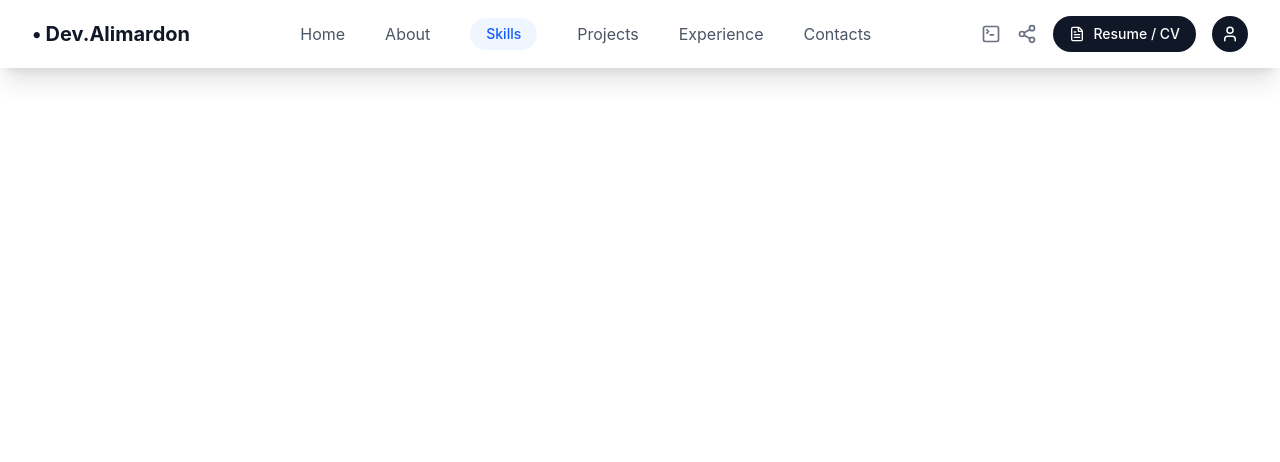
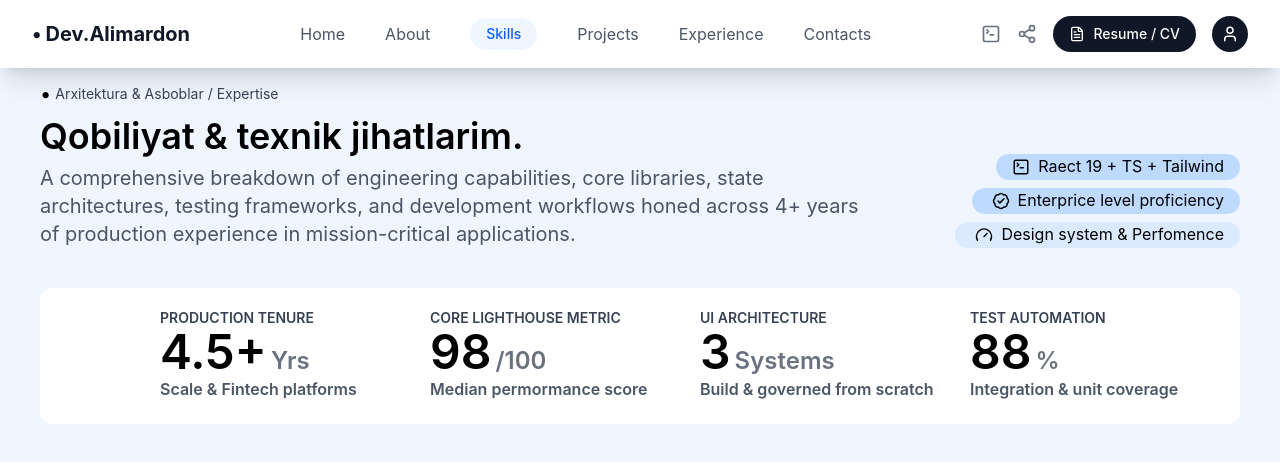
Before and after one commit to aau357/Project, a React (Vite) app: page /Skills in a window 1280 px wide. Shown: the top 462 px of the page. Built offline with nearby package versions, Linux system fonts and the light colour scheme.

Commit message:
add new page

```diff
--- a/src/App.tsx
+++ b/src/App.tsx
@@ -5,6 +5,9 @@ import HomePages from './Companents/Pages/HomePages'
 import ContactCard from './Companents/Pages/ContactCard'
 import AboutUs from './Companents/Pages/AboutUs'
 import Pricing from './Companents/Pages/Pricing'
+import Skills from './Companents/Pages/Skills'
+import Projects from './Companents/Pages/Projects'
+import Experience from './Companents/Pages/Experience'
 
 const App = () => {
   return (
@@ -15,6 +18,9 @@ const App = () => {
         <Route path="/ContactCard" element={<ContactCard />} />
         <Route path="/AboutUs" element={<AboutUs />} />
         <Route path="/pricing" element={<Pricing />} />
+        <Route path='/Skills' element={<Skills />} />
+        <Route path='/Projects' element={<Projects />} />
+        <Route path='/Experience' element={<Experience />} />
       </Routes>
     </Router>
   )
--- a/src/Companents/Navbar.tsx
+++ b/src/Companents/Navbar.tsx
@@ -1,4 +1,3 @@
-import { Link } from "react-router-dom";
 import { NavLink } from "react-router-dom";
 import { SquareTerminal, Share2, FileText, User } from "lucide-react";
 
--- /dev/null
+++ b/src/Companents/Pages/Experience.tsx
@@ -0,0 +1,9 @@
+const Experience = () => {
+  return (
+    <div>Experience
+        <img src="Ali.jpg" alt="photo" />
+    </div>
+  )
+}
+
+export default Experience
--- /dev/null
+++ b/src/Companents/Pages/Projects.tsx
@@ -0,0 +1,11 @@
+const Projects = () => {
+    return (
+        <div>Projects
+
+
+            <img src="Ali.jpg" alt="photo" />
+        </div>
+    )
+}
+
+export default Projects
--- /dev/null
+++ b/src/Companents/Pages/Skills.tsx
@@ -0,0 +1,139 @@
+import { BadgeCheck, Gauge, SquareTerminal } from "lucide-react"
+
+const Skills = () => {
+    return (
+
+        // main div
+
+        <div className=" flex flex-col min-h-screen bg-blue-50 px-10 ">
+
+
+            {/* second div for text */}
+            <div className="pt-20 flex justify-between gap-20 items-end">
+
+                {/* Birinchi qism uchun */}
+                <div className="flex flex-col gap-2">
+                    <div className="flex items-center gap-1">
+                        <span className="text-xl">
+                            •
+                        </span>
+                        <span className="text-sm text-gray-700">
+                            Arxitektura & Asboblar / Expertise
+                        </span>
+                    </div>
+                    <span className="text-4xl font-semibold">
+                        Qobiliyat & texnik jihatlarim.
+                    </span>
+                    <span className="text-xl max-w-4xl text-gray-600">
+                        A comprehensive breakdown of engineering capabilities, core libraries, state architectures, testing
+                        frameworks, and development workflows honed across 4+ years of production experience in
+                        mission-critical applications.
+                    </span>
+                </div>
+
+                {/* Ikkinchi qism uchun  */}
+                <div className="flex flex-col items-end gap-2 shrink-0">
+
+                    <span className="rounded-full flex gap-1 bg-blue-200 pt-0 pb-0 pr-4 pl-3">
+                        <span className="p-1">
+                            <SquareTerminal size={18} />
+                        </span>
+                        Raect 19 + TS + Tailwind
+                    </span>
+                    <span className="rounded-full flex gap-1 bg-blue-200 pt-0 pb-0 pr-4 pl-4">
+                        <span className="p-1">
+                            <BadgeCheck size={18} />
+                        </span>
+                        Enterprice level proficiency
+                    </span>
+                    <span className="rounded-full flex gap-1 bg-blue-100 pt-0 pb-0 pr-4 pl-4">
+                        <span className="p-1">
+                            <Gauge size={18} />
+                        </span>
+                        Design system & Perfomence
+                    </span>
+                </div>
+            </div>
+
+
+
+
+
+
+
+
+            {/* third div for diaogram */}
+            <div className="mt-10">
+                <div className="rounded-xl  py-5 ps-30 bg-white w-full h-34 grid grid-cols-4">
+
+                    {/* 1-teg  */}
+                    <div className="flex flex-col">
+                        <span className="text-gray-700 text-sm font-semibold">
+                            PRODUCTION TENURE
+                        </span>
+                        <span className="text-5xl  font-semibold ">
+
+                            4.5+
+                            <span className="text-2xl ps-1 text-gray-500">
+                                Yrs
+                            </span>
+                        </span>
+                        <span className="text-gray-600 font-semibold">
+                            Scale & Fintech platforms
+                        </span>
+                    </div>
+                    {/* 2-teg */}
+                    <div className="flex flex-col">
+                        <span className="text-gray-700 text-sm font-semibold">
+                            CORE LIGHTHOUSE METRIC
+                        </span>
+                        <span className="text-5xl  font-semibold ">
+
+                            98
+                            <span className="text-2xl ps-1 text-gray-500">
+                                /100
+                            </span>
+                        </span>
+                        <span className="text-gray-600 font-semibold">
+                            Median permormance score
+                        </span>
+                    </div>
+                    {/* 3-teg */}
+                    <div className="flex flex-col">
+                        <span className="text-gray-700 text-sm font-semibold">
+                            UI ARCHITECTURE
+                        </span>
+                        <span className="text-5xl  font-semibold ">
+
+                            3
+                            <span className="text-2xl ps-1 text-gray-500">
+                                Systems
+                            </span>
+                        </span>
+                        <span className="text-gray-600 font-semibold">
+                            Build & governed from scratch
+                        </span>
+                    </div>
+                    {/* 4-teg */}
+                 <div className="flex flex-col">
+                        <span className="text-gray-700 text-sm font-semibold">
+                           TEST AUTOMATION
+                        </span>
+                        <span className="text-5xl  font-semibold ">
+
+                            88
+                            <span className="text-2xl ps-1 text-gray-500">
+                                %
+                            </span>
+                        </span>
+                        <span className="text-gray-600 font-semibold">
+                           Integration & unit coverage
+                        </span>
+                    </div>
+                </div>
+            </div>
+        </div>
+    )
+}
+
+export default Skills
```
Also changed, not shown: 1 other file (tests, documents, lock files or other folders).
